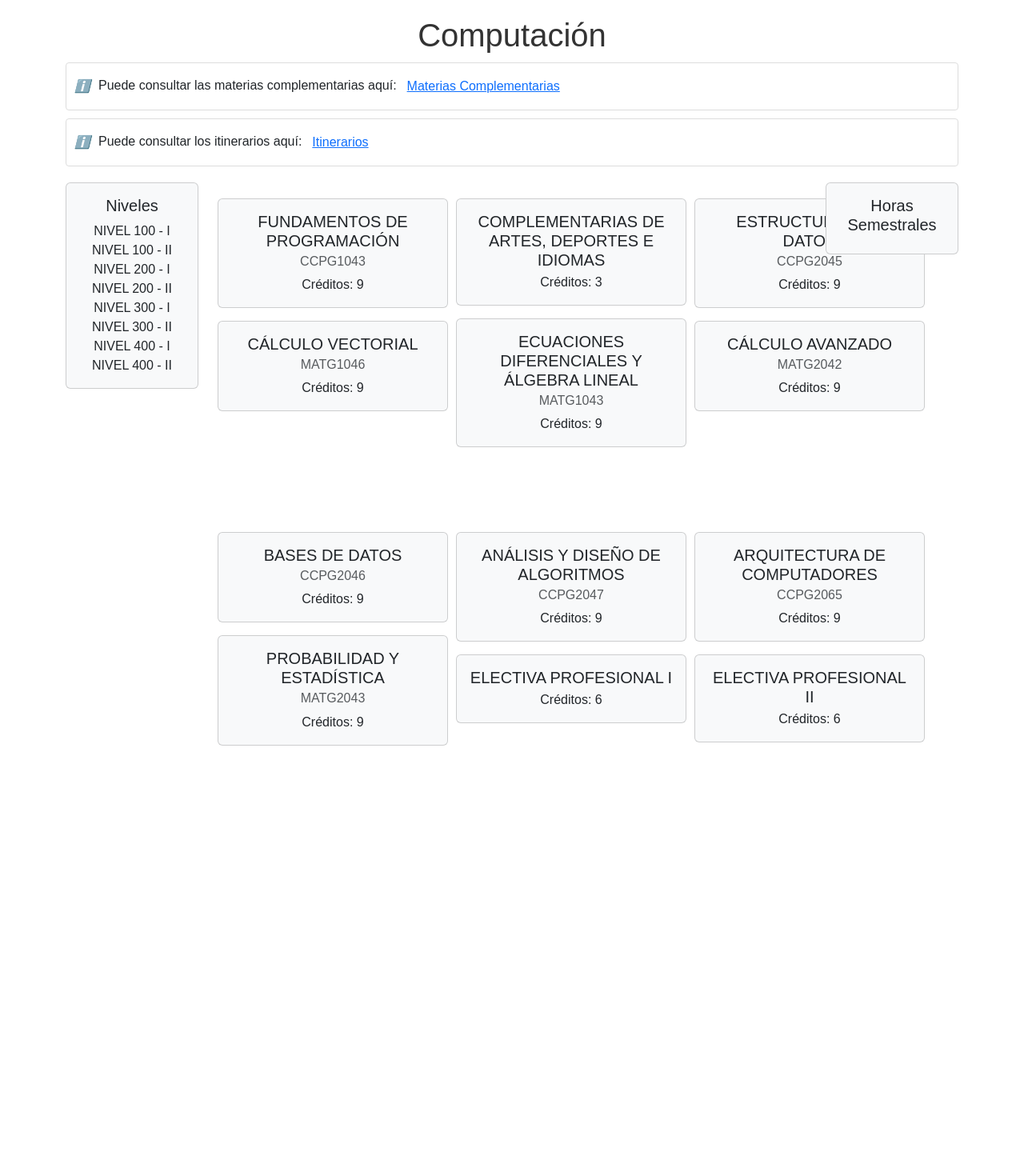
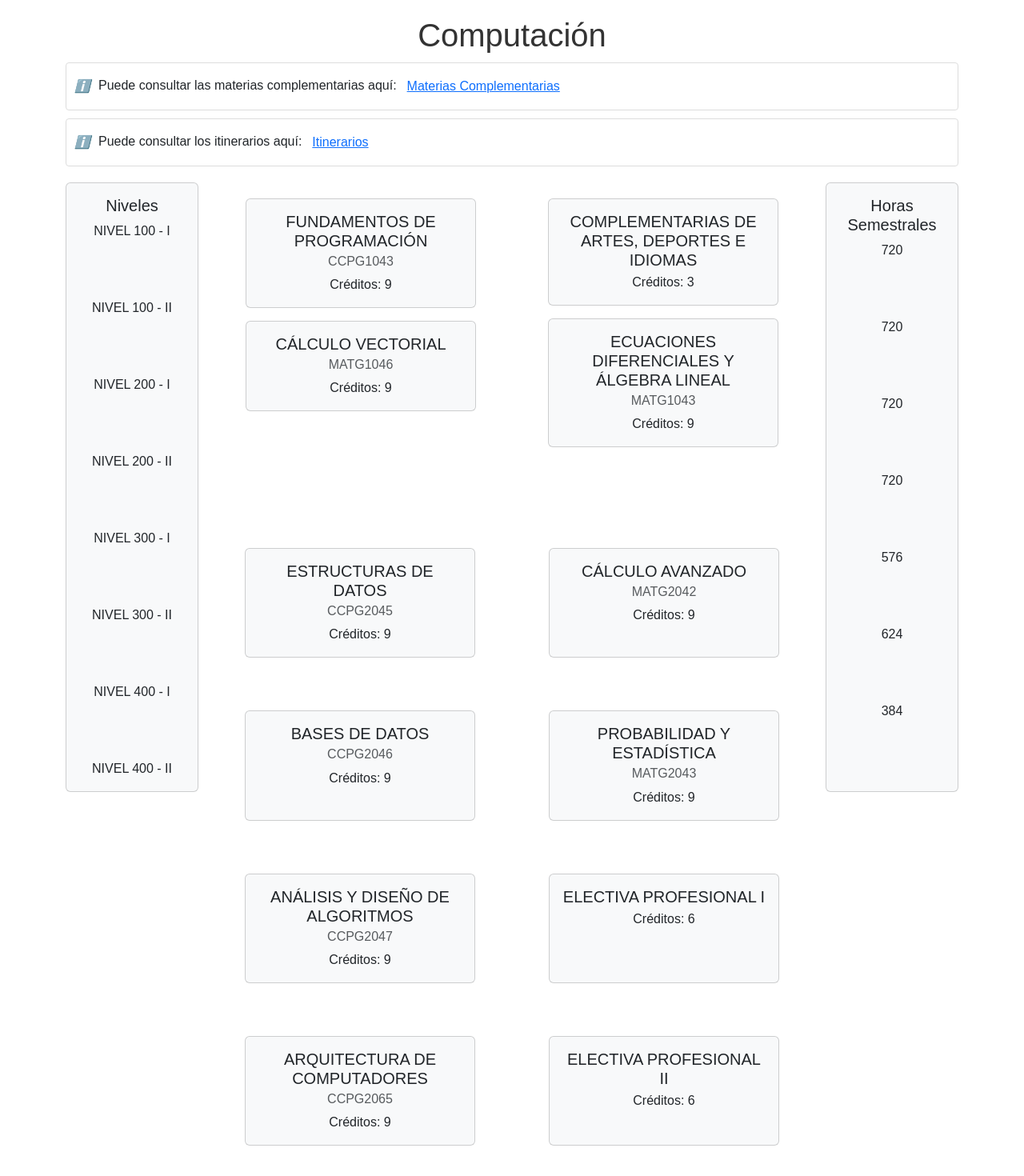
Before and after one commit to FabrazJ/Front2015_K, a React (Create React App) app: page / in a window 1280 px wide. Shown: the top 1470 px of the page at 80% size. Before the commit the page ends 1038 px from the top, so only its background shows below. Built offline with nearby package versions, Linux system fonts and the light colour scheme.

Commit message:
Actualizacion

```diff
--- a/src/App.css
+++ b/src/App.css
@@ -7,7 +7,7 @@
 }
 
 /* Estilos */
-.number-container {
+/* .number-container {
   position: relative;
   display: inline-block;
   margin-bottom: 10px;
@@ -28,7 +28,7 @@
   top: 0;
   left: 0;
   z-index: 0;
-}
+} */
 
 /*  */
 h1 {
--- a/src/components/subcomponents/mallas/HorasSemestrales.js
+++ b/src/components/subcomponents/mallas/HorasSemestrales.js
@@ -1,23 +1,22 @@
 import React from 'react';
 import { Card } from 'react-bootstrap';
+
 const HorasSemestrales = () => {
-    const horas = [720, 720, 720, 720, 576, 624, 384];
-
     return (
         <Card>
             <Card.Body>
                 <Card.Title>Horas Semestrales</Card.Title>
                 <Card.Text>
-                    {/* {horas.map((hora, index) => (
-                        <div key={index} className="number-container">
-                            <div className="square"></div>
-                            <div className="number">{hora}</div>
-                        </div>
-                    ))} */}
+                    720<br/><br/><br/><br/>
+                    720<br/><br/><br/><br/>
+                    720<br/><br/><br/><br/>
+                    720<br/><br/><br/><br/>
+                    576<br/><br/><br/><br/>
+                    624<br/><br/><br/><br/>
+                    384<br/><br/><br/><br/>
                 </Card.Text>
             </Card.Body>
         </Card>
     );
 }
-
 export default HorasSemestrales;
--- a/src/components/subcomponents/mallas/Niveles.js
+++ b/src/components/subcomponents/mallas/Niveles.js
@@ -8,13 +8,13 @@ const Niveles = () => {
                 <Card.Title>Niveles</Card.Title>
                 <Card.Text>
                     {/* Add the content for Niveles here */}
-                    NIVEL 100 - I<br/>
-                    NIVEL 100 - II<br/>
-                    NIVEL 200 - I<br/>
-                    NIVEL 200 - II<br/>
-                    NIVEL 300 - I<br/>
-                    NIVEL 300 - II<br/>
-                    NIVEL 400 - I<br/>
+                    NIVEL 100 - I<br/><br/><br/><br/>
+                    NIVEL 100 - II<br/><br/><br/><br/>
+                    NIVEL 200 - I<br/><br/><br/><br/>
+                    NIVEL 200 - II<br/><br/><br/><br/>
+                    NIVEL 300 - I<br/><br/><br/><br/>
+                    NIVEL 300 - II<br/><br/><br/><br/>
+                    NIVEL 400 - I<br/><br/><br/><br/>
                     NIVEL 400 - II
                 </Card.Text>
             </Card.Body>
--- a/src/components/subcomponents/mallas/Semestres.js
+++ b/src/components/subcomponents/mallas/Semestres.js
@@ -55,20 +55,18 @@ const semestresData = [
 
 const Semestres = () => {
     return (
-        <div style={{ display: 'flex', flexDirection: 'column', gap: '10px' }}>
-            {/* Semestres horizontales */}
-            <div style={{ display: 'flex', flexDirection: 'row', gap: '10px', marginBottom: '10px' }}>
-                {semestresData.slice(0, 3).map((data, index) => (
-                    <div key={index} style={{ flex: 1 }}>
-                        <Semestre semestre={data.semestre} materias={data.materias} />
-                    </div>
-                ))}
-            </div>
+        <div style={{ display: 'grid', gridTemplateColumns: '1fr 1fr', gap: '20px' }}>
+            {/* Primeras dos columnas */}
+            {semestresData.slice(0, 2).map((data, index) => (
+                <div key={index}>
+                    <Semestre semestre={data.semestre} materias={data.materias} />
+                </div>
+            ))}
 
             {/* Semestres verticales */}
-            <div style={{ display: 'grid', gridTemplateColumns: '1fr 1fr 1fr', gap: '10px' }}>
-                {semestresData.slice(3, 6).map((data, index) => (
-                    <div key={index}>
+            <div style={{ gridColumn: 'span 2', marginTop: '20px' }}>
+                {semestresData.slice(2).map((data, index) => (
+                    <div key={index} style={{ marginBottom: '20px' }}>
                         <Semestre semestre={data.semestre} materias={data.materias} />
                     </div>
                 ))}
```
